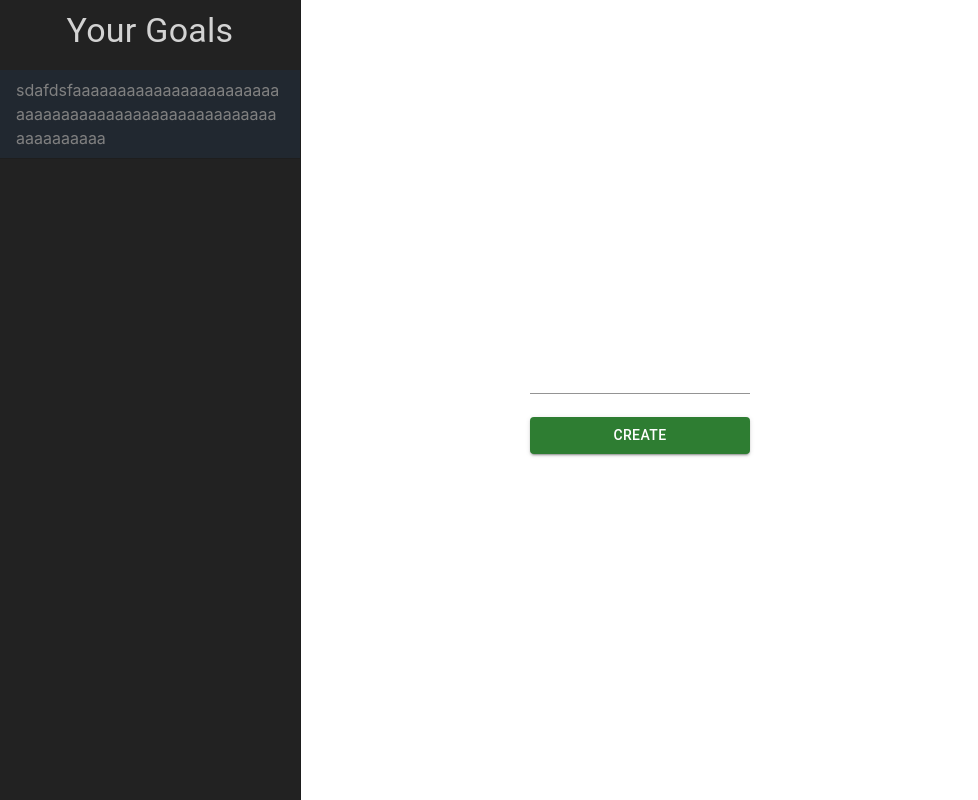
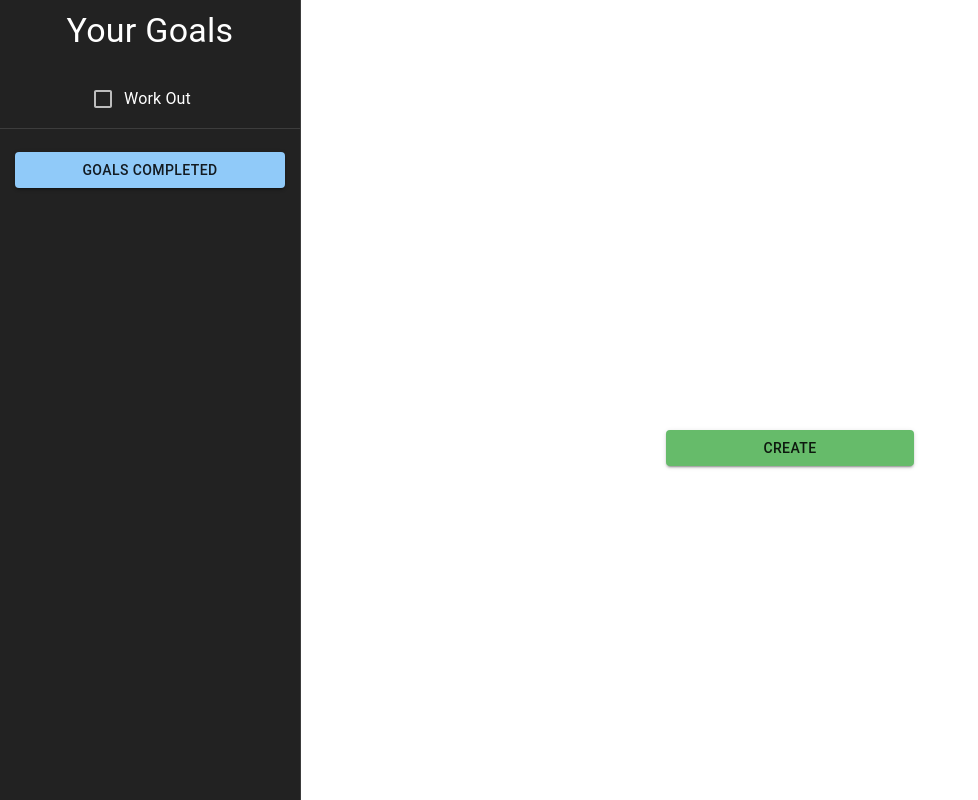
Before and after one commit to EldinKecap/GoalTrackingApp, a React (Vite) app: page / in a window 1280 px wide. Shown: the whole page, without its empty margins (0-978 px from the left). Built offline with nearby package versions, Linux system fonts and the light colour scheme.

Commit message:
created a better goal menu

```diff
--- a/src/App.jsx
+++ b/src/App.jsx
@@ -1,17 +1,17 @@
-import { useState } from 'react'
-import reactLogo from './assets/react.svg'
-import viteLogo from '/vite.svg'
-import './App.css'
-import GoalsMenu from './components/goalsMenu'
-import GoalCreateForm from './components/goalCreateForm'
+import './App.css';
+import GoalsMenu from './components/GoalsMenu';
+import GoalCreateForm from './components/GoalCreateForm';
+import Layout from './components/Layout';
 
 function App() {
 
 
   return (
     <>
+    <Layout >
       <GoalsMenu/>
       <GoalCreateForm/>
+    </Layout>
     </>
   )
 }
--- /dev/null
+++ b/src/components/Layout.jsx
@@ -0,0 +1,23 @@
+import { Box, ThemeProvider , createTheme } from "@mui/material";
+import React from "react";
+
+
+const theme = createTheme({
+    palette:{
+      mode:"dark"
+    }
+  });
+
+export default function Layout({ children }) {
+  const classes = {
+    layout: {
+      display: "flex",
+    },
+  };
+
+  return (
+    <ThemeProvider theme={theme}>
+      <Box sx={{ display: "flex" }}>{children}</Box>
+    </ThemeProvider>
+  );
+}
--- a/src/components/goalCreateForm.jsx
+++ b/src/components/goalCreateForm.jsx
@@ -1,19 +1,25 @@
-import FormControl from '@mui/material/FormControl';
-import InputLabel from '@mui/material/InputLabel';
-import Input from '@mui/material/Input';
-import FormHelperText from '@mui/material/FormHelperText';
-import { Button } from '@mui/material';
+import FormControl from "@mui/material/FormControl";
+import { Button, TextField,  } from "@mui/material";
 
 
 
-export default function GoalCreateForm(){
-    return <FormControl>
-    <InputLabel htmlFor="my-input" variant="outlined" color="success" sx={{color:'white'}}>
-    Goal Name
-    </InputLabel>
-    <Input id="my-input" aria-describedby="goalName" color="success" sx={{color:'white'}} />
-    <FormHelperText id="goalName" sx={{color:'white'}}>Create your goal</FormHelperText>
-    <Button variant="contained"  color='success'>Create</Button>
-  </FormControl>
+export default function GoalCreateForm() {
+  const classes = {form:{
+    display:"flex",
+    flexDirection:"column",
+    gap:5
+  }}
 
+
+  return (
+
+      <FormControl sx={classes.form}>
+        <TextField variant="outlined" label="Enter goal" required >
+        </TextField>
+        <Button variant="contained" color="success">
+          Create
+        </Button>
+      </FormControl>
+
+  );
 }
--- a/src/components/goalsMenu.jsx
+++ b/src/components/goalsMenu.jsx
@@ -1,32 +1,67 @@
-import Drawer from '@mui/material/Drawer';
-import List from '@mui/material/List';
-import ListItemButton from '@mui/material/ListItemButton';
-import Typography from '@mui/material/Typography'
+import { Button, Checkbox, FormControlLabel, ListItem } from "@mui/material";
+import Drawer from "@mui/material/Drawer";
+import List from "@mui/material/List";
+import ListItemButton from "@mui/material/ListItemButton";
+import Typography from "@mui/material/Typography";
+import { useState } from "react";
 
+export default function GoalsMenu() {
+  const [checkBoxValues, setCheckBoxValues] = useState({});
+  const drawerWidth = 300;
+  const classes = {
+    drawer: {
+      width: drawerWidth,
+      "& .MuiDrawer-paper": {
+        width: drawerWidth,
+        backgroundColor: "#222",
+      },
+    },
+    title: {
+      margin: "10px",
+    },
+    listItem: {
+      justifyContent: "space-around",
+      wordBreak: "break-all",
+    },
+    button: {
+      margin: "5%",
+    },
+  };
 
-export default function GoalsMenu(){
-    return <Drawer
-    variant="permanent"
-    open
-    sx={{
-        '& .MuiDrawer-paper': { backgroundColor:'#222', width: 300 },
-    }}
-    >
-        <Typography variant="h4" color="lightgray"
-            sx={{
-                margin:'10px'
-            }}
-        >
-            Your Goals
-        </Typography>
-        <List>
-            <ListItemButton divider sx={{color:'gray',
-        justifyContent:'center',wordBreak:"break-all"}} selected>
-                sdafdsfaaaaaaaaaaaaaaaaaaaaaaaaaaaaaaaaaaaaaaaaaaaaaaaaaaaaaaaaaaaaaa
-            </ListItemButton>
-        </List>
-
-
-
+  return (
+    <Drawer variant="permanent" anchor="left" sx={classes.drawer}>
+      <Typography variant="h4" sx={classes.title}>
+        Your Goals
+      </Typography>
+      <List>
+        <ListItem divider sx={classes.listItem}>
+          <FormControlLabel
+            control={
+              <Checkbox
+                onChange={(e) => {
+                  const goalName = e.target.value;
+                  const goalCompleted = e.target.checked;
+                  setCheckBoxValues((prevState) => ({
+                    ...prevState,
+                    goalName: goalCompleted,
+                  }));
+                }}
+                value={"WorkOut"}
+              />
+            }
+            label="Work Out"
+          />
+        </ListItem>
+      </List>
+      <Button
+        variant="contained"
+        onClick={() => {
+          console.log(checkBoxValues);
+        }}
+        sx={classes.button}
+      >
+        Goals completed
+      </Button>
     </Drawer>
+  );
 }
```
Also changed, not shown: src/components/TEST.jsx (added, +39 -0 lines).
